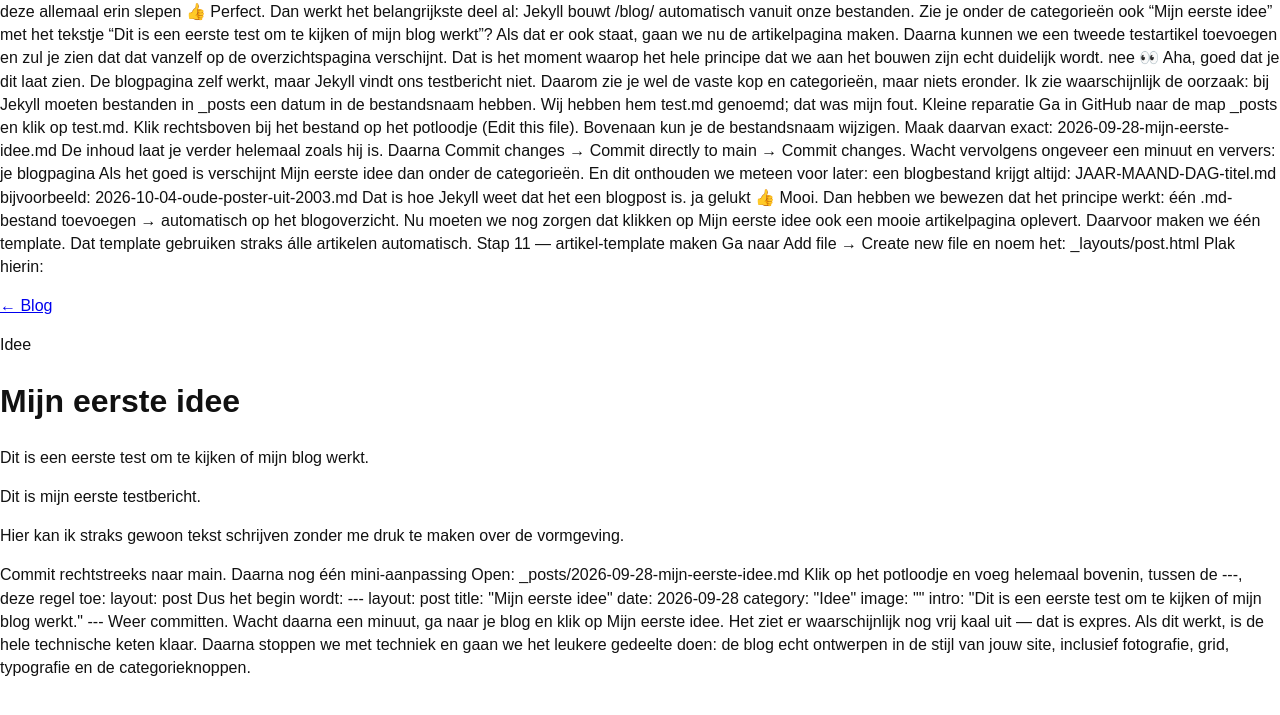
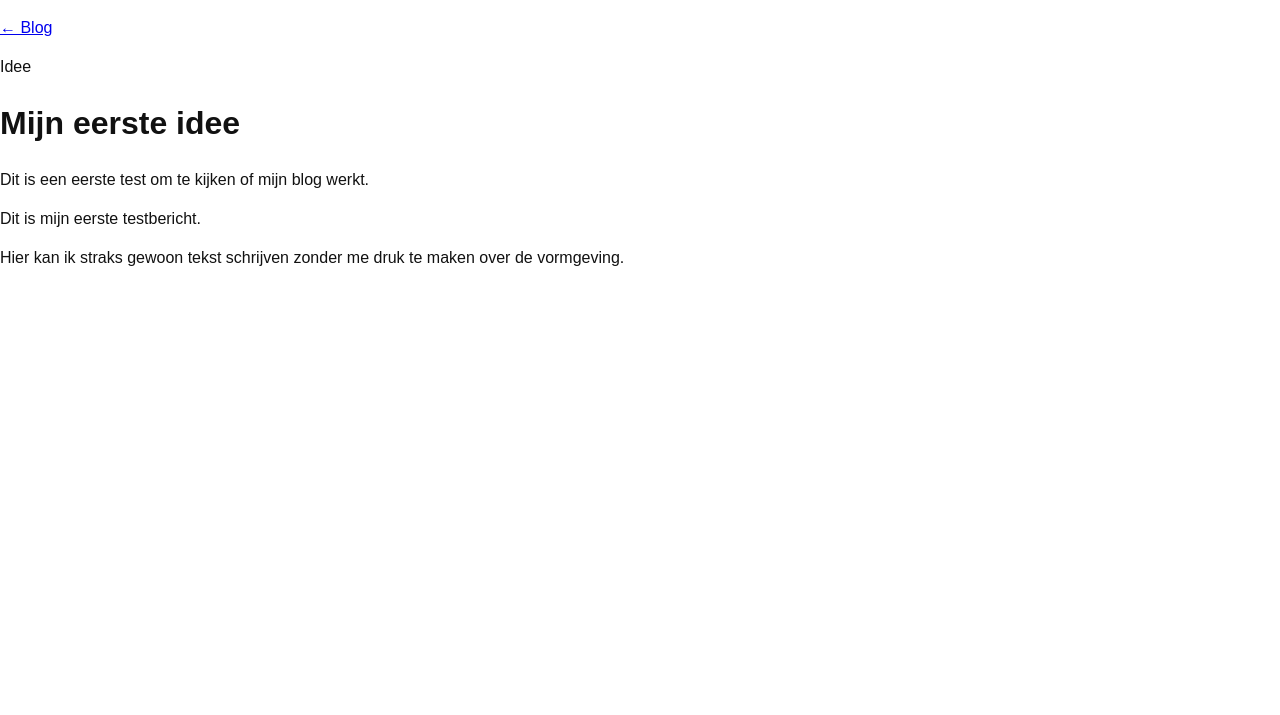
Before and after one commit to ontwerpvandeboer-lab/website, a Jekyll site: the page built from _posts/2026-09-28-mijn-eerste-idee.md, in a window 1280 px wide. Shown: the top 715 px of the page. Built offline with Jekyll 4.4.1, drawn with Linux system fonts in a browser that asks for light colours.

Commit message:
Update post.html

```diff
--- a/_layouts/post.html
+++ b/_layouts/post.html
@@ -1,66 +1,3 @@
-deze allemaal erin slepen
-👍
-
-Perfect. Dan werkt het belangrijkste deel al: Jekyll bouwt /blog/ automatisch vanuit onze bestanden.
-
-Zie je onder de categorieën ook “Mijn eerste idee” met het tekstje “Dit is een eerste test om te kijken of mijn blog werkt”?
-
-Als dat er ook staat, gaan we nu de artikelpagina maken. Daarna kunnen we een tweede testartikel toevoegen en zul je zien dat dat vanzelf op de overzichtspagina verschijnt. Dat is het moment waarop het hele principe dat we aan het bouwen zijn echt duidelijk wordt.
-
-nee
-👀
-
-Aha, goed dat je dit laat zien. De blogpagina zelf werkt, maar Jekyll vindt ons testbericht niet. Daarom zie je wel de vaste kop en categorieën, maar niets eronder.
-
-Ik zie waarschijnlijk de oorzaak: bij Jekyll moeten bestanden in _posts een datum in de bestandsnaam hebben. Wij hebben hem test.md genoemd; dat was mijn fout.
-
-Kleine reparatie
-
-Ga in GitHub naar de map _posts en klik op test.md.
-
-Klik rechtsboven bij het bestand op het potloodje (Edit this file).
-
-Bovenaan kun je de bestandsnaam wijzigen. Maak daarvan exact:
-
-2026-09-28-mijn-eerste-idee.md
-
-De inhoud laat je verder helemaal zoals hij is.
-
-Daarna Commit changes → Commit directly to main → Commit changes.
-
-Wacht vervolgens ongeveer een minuut en ververs:
-
-je blogpagina
-
-Als het goed is verschijnt Mijn eerste idee dan onder de categorieën.
-
-En dit onthouden we meteen voor later: een blogbestand krijgt altijd:
-
-JAAR-MAAND-DAG-titel.md
-
-bijvoorbeeld:
-
-2026-10-04-oude-poster-uit-2003.md
-
-Dat is hoe Jekyll weet dat het een blogpost is.
-
-ja gelukt
-👍
-
-Mooi. Dan hebben we bewezen dat het principe werkt:
-
-één .md-bestand toevoegen → automatisch op het blogoverzicht.
-
-Nu moeten we nog zorgen dat klikken op Mijn eerste idee ook een mooie artikelpagina oplevert. Daarvoor maken we één template. Dat template gebruiken straks álle artikelen automatisch.
-
-Stap 11 — artikel-template maken
-
-Ga naar Add file → Create new file en noem het:
-
-_layouts/post.html
-
-Plak hierin:
-
 <!DOCTYPE html>
 <html lang="nl">
 <head>
@@ -98,32 +35,3 @@ Plak hierin:
 
 </body>
 </html>
-
-Commit rechtstreeks naar main.
-
-Daarna nog één mini-aanpassing
-
-Open:
-
-_posts/2026-09-28-mijn-eerste-idee.md
-
-Klik op het potloodje en voeg helemaal bovenin, tussen de ---, deze regel toe:
-
-layout: post
-
-Dus het begin wordt:
-
----
-layout: post
-title: "Mijn eerste idee"
-date: 2026-09-28
-category: "Idee"
-image: ""
-intro: "Dit is een eerste test om te kijken of mijn blog werkt."
----
-
-Weer committen.
-
-Wacht daarna een minuut, ga naar je blog en klik op Mijn eerste idee.
-
-Het ziet er waarschijnlijk nog vrij kaal uit — dat is expres. Als dit werkt, is de hele technische keten klaar. Daarna stoppen we met techniek en gaan we het leukere gedeelte doen: de blog echt ontwerpen in de stijl van jouw site, inclusief fotografie, grid, typografie en de categorieknoppen.
```
